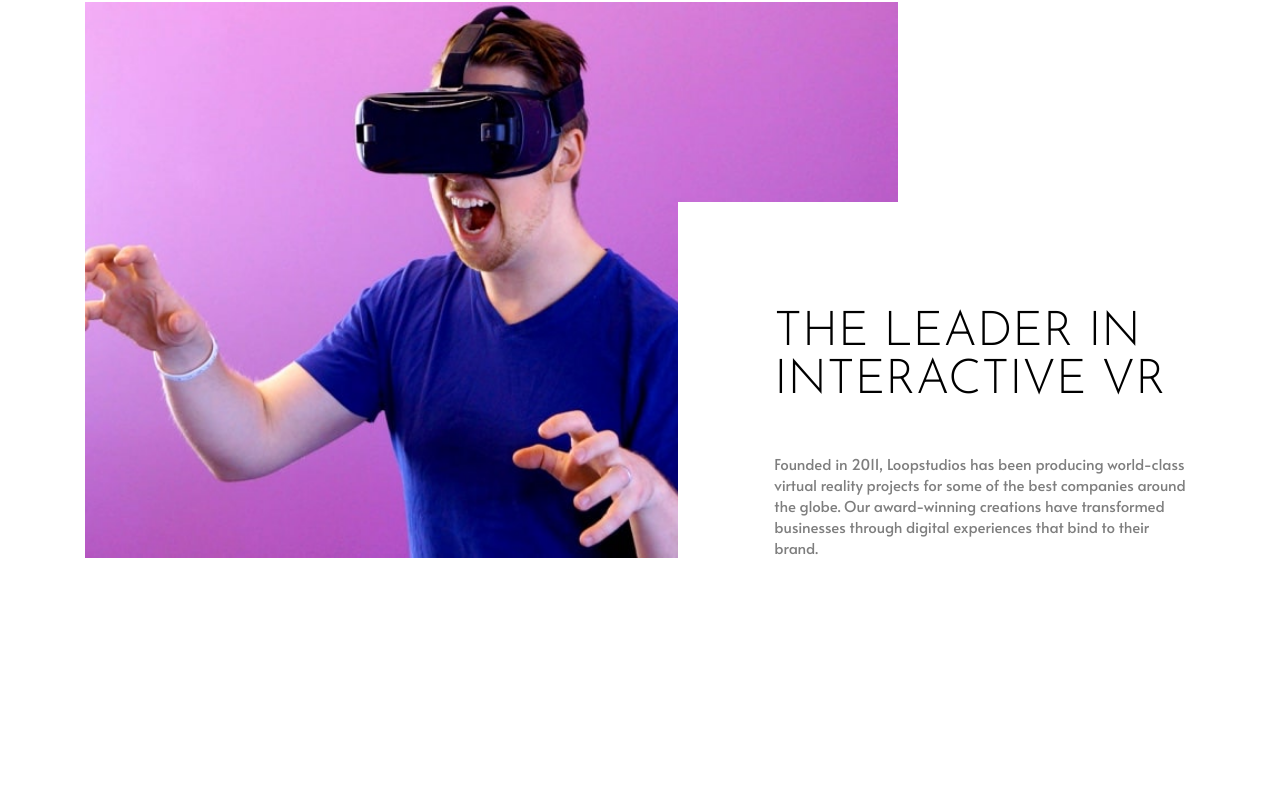
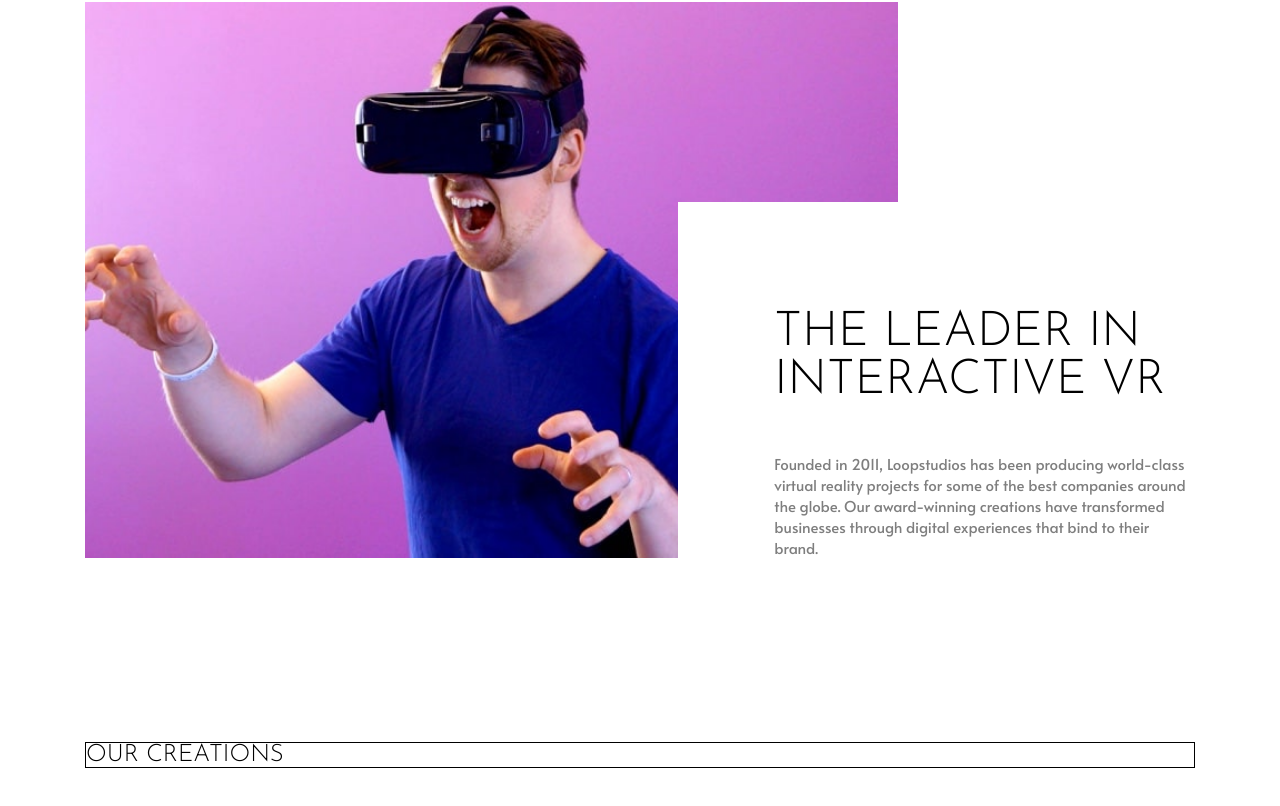
Before and after one commit to KieranWebDev/LoopStudios-LandingPage, a React (Vite) app: page / in a window 1280 px wide. Shown: the part 808-1614 px from the top of the page. Before the commit the page ends 1526 px from the top, so only its background shows below. Built offline with nearby package versions, Linux system fonts and the light colour scheme.

Commit message:
OurCreations Component added

```diff
--- a/src/App.jsx
+++ b/src/App.jsx
@@ -3,6 +3,7 @@ import Header from './Components/HeaderAndNavBar/Header';
 import WebsiteIntro from './Components/WebsiteIntro/WebsiteIntro';
 // styles
 import './App.css';
+import OurCreations from './Components/OurCreations/OurCreations';
 
 function App() {
   return (
@@ -10,6 +11,7 @@ function App() {
       <Header />
       <div className="main-content-container">
         <WebsiteIntro />
+        <OurCreations />
       </div>
     </div>
   );
--- /dev/null
+++ b/src/Components/OurCreations/OurCreations.css
@@ -0,0 +1,5 @@
+.our-creations-section {
+  max-width: 1110px;
+  margin: 0 auto;
+  border: 1px solid black;
+}
--- /dev/null
+++ b/src/Components/OurCreations/OurCreations.jsx
@@ -0,0 +1,9 @@
+import './OurCreations.css';
+
+export default function OurCreations() {
+  return (
+    <section className="our-creations-section">
+      <h2>Our Creations</h2>
+    </section>
+  );
+}
--- a/src/Components/WebsiteIntro/WebsiteIntro.css
+++ b/src/Components/WebsiteIntro/WebsiteIntro.css
@@ -29,6 +29,7 @@
     grid-template-columns: 2fr minmax(50px, 220px) 1fr;
     grid-template-rows: minmax(80px, 200px) 1fr;
     margin: 0 auto;
+    margin-bottom: 184px;
   }
   .intro-pic {
     grid-column: 1 / 3;
```
